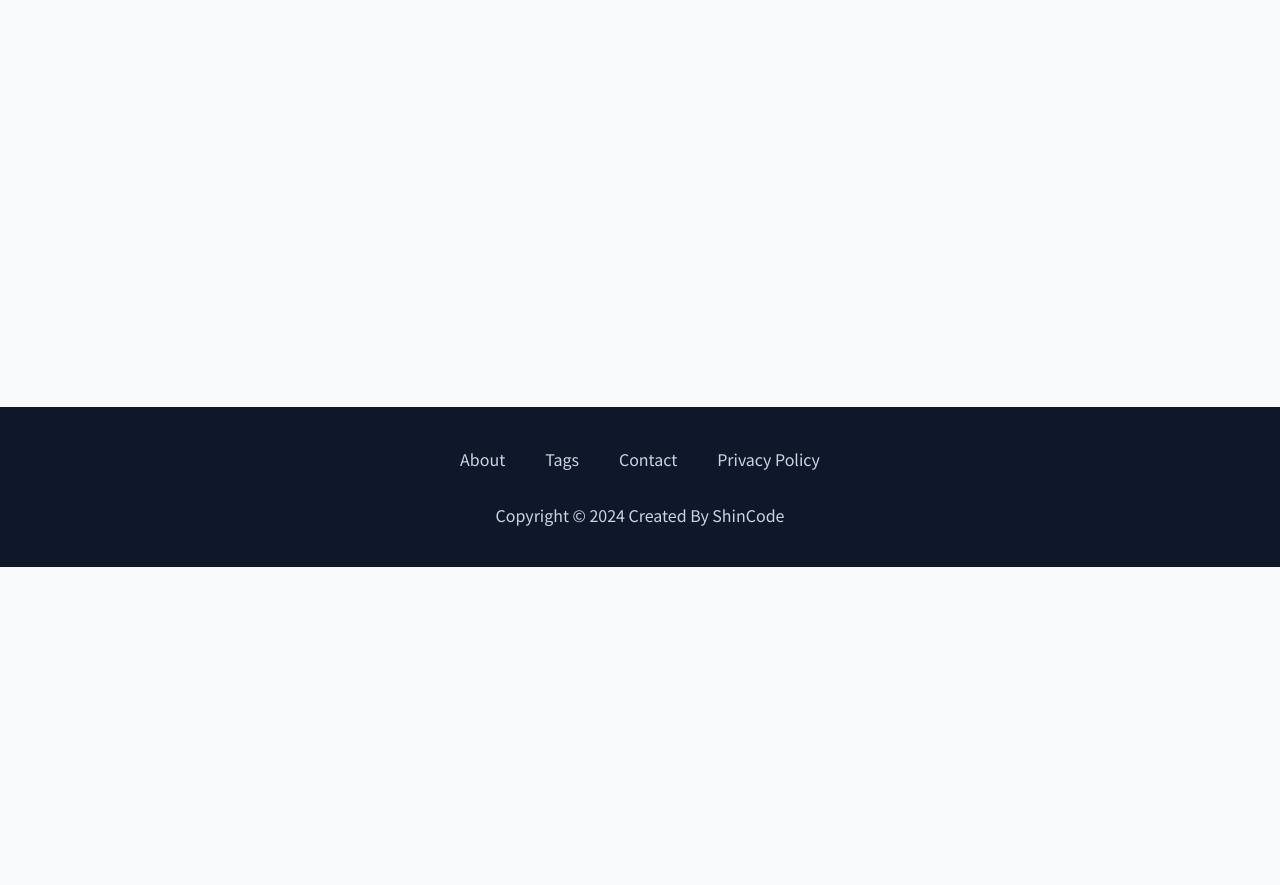
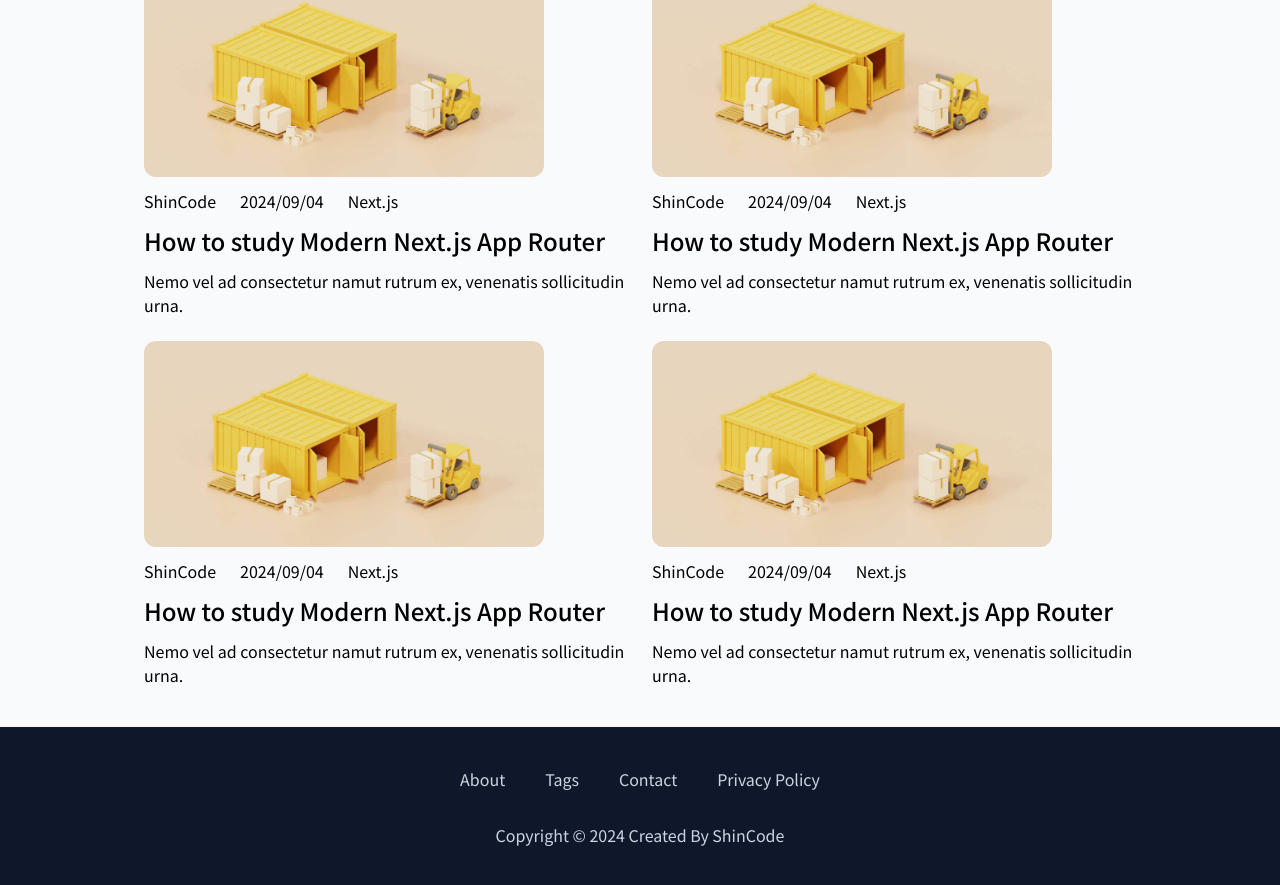
Before and after one commit to Shin-sibainu/next-blog, a Next.js app: page / in a window 1280 px wide. Shown: the part 233-1118 px from the top of the page. Before the commit the page ends 800 px from the top, so only its background shows below. Built offline with nearby package versions, Linux system fonts and the light colour scheme.

Commit message:
blog card

```diff
--- /dev/null
+++ b/src/app/categories/page.tsx
@@ -0,0 +1,5 @@
+const Categories = () => {
+  return <div>Categories</div>;
+};
+
+export default Categories;
--- a/src/app/layout.tsx
+++ b/src/app/layout.tsx
@@ -5,6 +5,8 @@ import Header from "@/components/layout/Header";
 import Footer from "@/components/layout/Footer";
 
 const NotoSansJP = Noto_Sans_JP({ subsets: ["latin"] });
+
+//https://bookworm-light-astro.vercel.app/
 
 export const metadata: Metadata = {
   title: "NextBlog",
--- a/src/app/page.tsx
+++ b/src/app/page.tsx
@@ -1,7 +1,14 @@
+import BlogList from "@/components/blog/BlogList";
+import FeaturedPost from "@/components/blog/FeaturedPost";
+
 export default function Home() {
   return (
-    <main>
-      <div></div>
-    </main>
+    <div className="my-10 px-4">
+      <FeaturedPost />
+
+      <div className="my-10">
+        <BlogList />
+      </div>
+    </div>
   );
 }
--- /dev/null
+++ b/src/app/tags/page.tsx
@@ -0,0 +1,5 @@
+const Tags = () => {
+  return <div>Tags</div>;
+};
+
+export default Tags;
--- a/src/components/blog/BlogCard.tsx
+++ b/src/components/blog/BlogCard.tsx
@@ -1,5 +1,34 @@
+import Image from "next/image";
+import Link from "next/link";
+
 const BlogCard = () => {
-  return <div>BlogCard</div>;
+  return (
+    <div className="space-y-3">
+      <Image
+        src={"/sample.jpg"}
+        alt="post eyecatch"
+        width={400}
+        height={250}
+        className="rounded-xl"
+      />
+      <div className="flex items-center gap-6">
+        <Link href={"/about"}>ShinCode</Link>
+        <span>2024/09/04</span>
+        <Link href={"/tags"}>Next.js</Link>
+      </div>
+      <Link
+        href={"/blog/slug1"}
+        className="inline-block hover:text-teal-600 duration-150"
+      >
+        <h3 className="md:text-2xl font-medium">
+          How to study Modern Next.js App Router
+        </h3>
+      </Link>
+      <p>
+        Nemo vel ad consectetur namut rutrum ex, venenatis sollicitudin urna.
+      </p>
+    </div>
+  );
 };
 
 export default BlogCard;
--- a/src/components/blog/BlogList.tsx
+++ b/src/components/blog/BlogList.tsx
@@ -1,5 +1,14 @@
+import BlogCard from "./BlogCard";
+
 const BlogList = () => {
-  return <div>BlogList</div>;
+  return (
+    <div className="grid grid-cols-1 md:grid-cols-2 gap-6">
+      <BlogCard />
+      <BlogCard />
+      <BlogCard />
+      <BlogCard />
+    </div>
+  );
 };
 
 export default BlogList;
--- /dev/null
+++ b/src/components/blog/FeaturedPost.tsx
@@ -0,0 +1,5 @@
+const FeaturedPost = () => {
+  return <div>FeaturedPost</div>;
+};
+
+export default FeaturedPost;
--- a/src/components/layout/Footer.tsx
+++ b/src/components/layout/Footer.tsx
@@ -1,35 +1,26 @@
+import { footerNavItems } from "@/config/navItems";
 import Link from "next/link";
 
 const Footer = () => {
   return (
-    <footer className="w-screen bg-slate-900 md:py-10 flex flex-col items-center gap-4">
+    <footer className="w-screen bg-slate-900 py-6 md:py-10 flex flex-col items-center gap-4">
       <nav>
         <ul className="flex items-center justify-center gap-10 text-slate-300">
-          <li>
-            <Link href="/about" className="hover:text-slate-50 duration-150">
-              About
-            </Link>
-          </li>
-          <li>
-            <Link href="/about" className="hover:text-slate-50 duration-150">
-              Tags
-            </Link>
-          </li>
-          <li>
-            <Link href="/about" className="hover:text-slate-50 duration-150">
-              Contact
-            </Link>
-          </li>
-          <li>
-            <Link href="/about" className="hover:text-slate-50 duration-150">
-              Privacy Policy
-            </Link>
-          </li>
+          {footerNavItems.map((item) => (
+            <li key={item.href}>
+              <Link
+                href={item.href}
+                className="hover:text-slate-50 duration-150"
+              >
+                {item.label}
+              </Link>
+            </li>
+          ))}
         </ul>
       </nav>
       <div></div>
       <div className="text-slate-300">
-        <span>Copyright © 2024 Created By ShinCode</span>
+        <span>Copyright © {new Date().getFullYear()} Created By ShinCode</span>
       </div>
     </footer>
   );
--- a/src/components/layout/Header.tsx
+++ b/src/components/layout/Header.tsx
@@ -1,4 +1,4 @@
-import { navItems } from "@/config/navItems";
+import { headerNavItems } from "@/config/navItems";
 import Link from "next/link";
 
 const Header = () => {
@@ -12,11 +12,11 @@ const Header = () => {
 
       <nav className="hidden md:block">
         <ul className="flex gap-8 font-medium">
-          {navItems.map((item) => (
+          {headerNavItems.map((item) => (
             <li key={item.href}>
               <Link
                 href={item.href}
-                className="hover:text-teal-500 duration-150"
+                className="hover:text-teal-600 duration-150"
               >
                 {item.label}
               </Link>
--- a/src/config/navItems.ts
+++ b/src/config/navItems.ts
@@ -1,6 +1,13 @@
-export const navItems = [
+export const headerNavItems = [
   { href: "/", label: "Home" },
   { href: "/about", label: "About" },
   { href: "/tags", label: "Tags" },
   { href: "/contact", label: "Contact" },
 ];
+
+export const footerNavItems = [
+  { href: "/about", label: "About" },
+  { href: "/tags", label: "Tags" },
+  { href: "/contact", label: "Contact" },
+  { href: "/privacy-policy", label: "Privacy Policy" },
+];
```
Also changed, not shown: public/sample.jpg (added), src/app/tag/[slug]/page.tsx (deleted), src/app/tags/[slug]/page.tsx (added).
